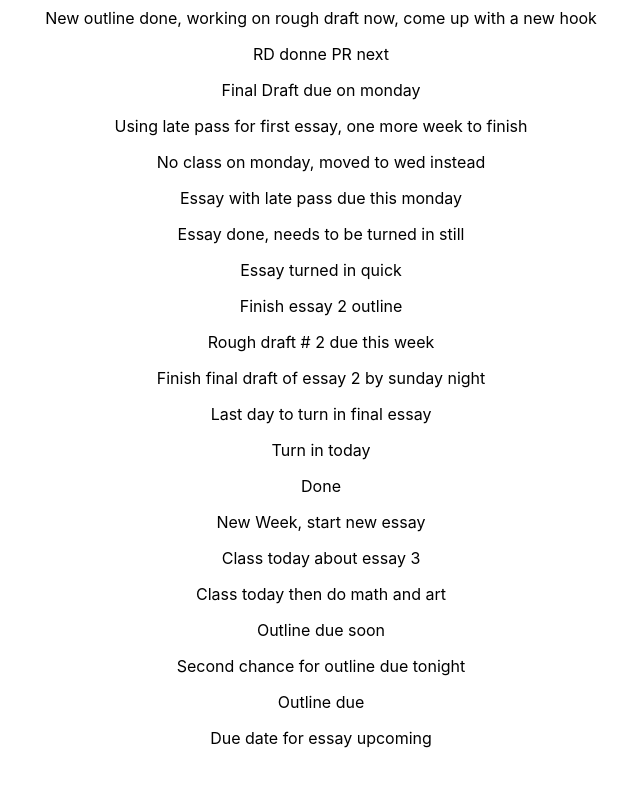
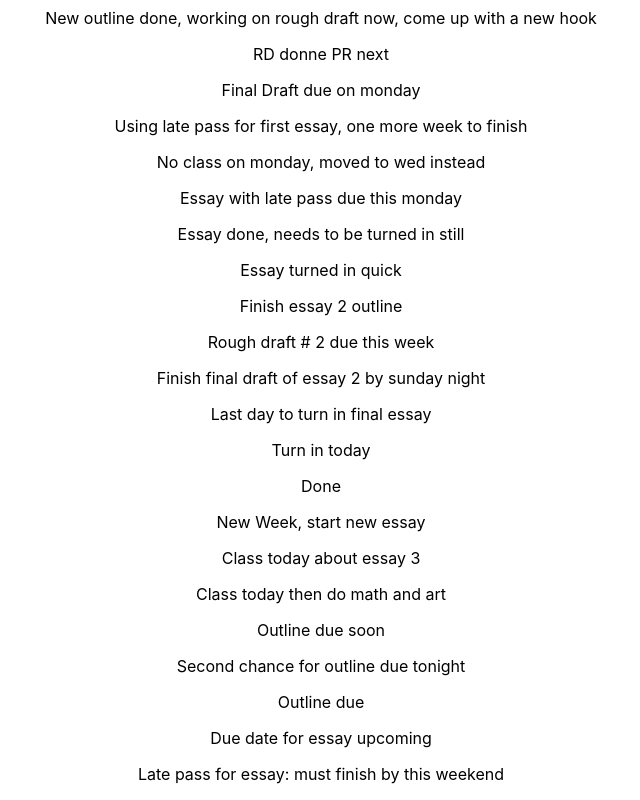
Before and after one commit to jsoomie/school-notebook, a React (Create React App) app: page /english in a window 1280 px wide. Shown: the part 362-1162 px from the top of the page, without its empty margins (319-959 px from the left). Before the commit the page ends 1126 px from the top, so only its background shows below. Built offline with nearby package versions, Linux system fonts and the light colour scheme.

Commit message:
chore: update english

```diff
--- a/src/pages/English/English.tsx
+++ b/src/pages/English/English.tsx
@@ -40,6 +40,7 @@ export const English = () => {
       <p>Second chance for outline due tonight</p>
       <p>Outline due</p>
       <p>Due date for essay upcoming</p>
+      <p>Late pass for essay: must finish by this weekend</p>
     </div>
   );
 };
```
